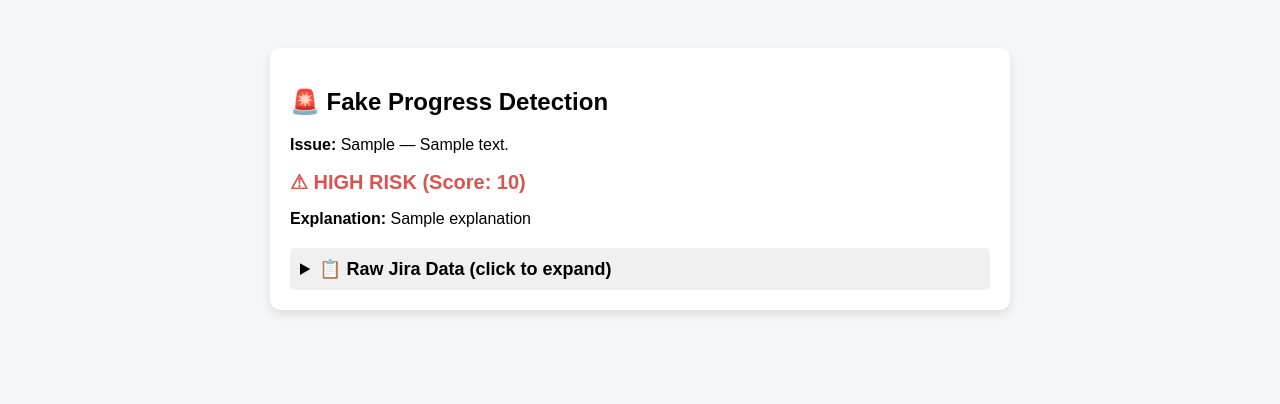
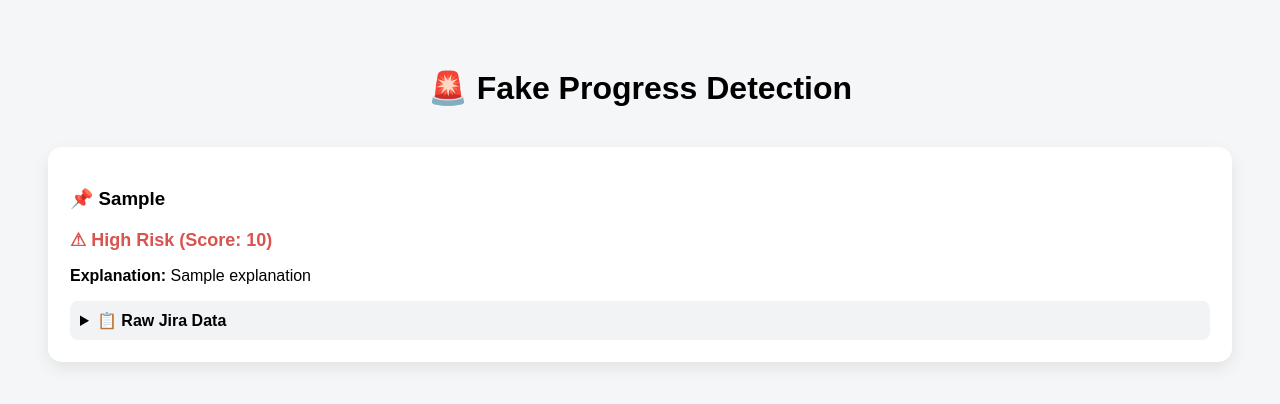
Before and after one commit to JessWagner805/SheInnovates2026, a Flask app: template templates/index.html in a window 1280 px wide. Shown: the top 404 px of the page. Run offline with Flask 3, Linux system fonts and the light colour scheme; the template is opened without the code that fills it: most values are stand-ins (such as "Sample title", 1, 10 or a date in 2020).

Commit message:
edit formatting

```diff
--- a/app.py
+++ b/app.py
@@ -1,19 +1,23 @@
 from flask import Flask, render_template
-from MockJira import jira_issue
+from MockJira import jira_issues
 from PromptAPI import analyze_issue
 
-app = Flask(__name__)
+app = Flask(__name__)   # ← MUST be before @app.route
+
 
 @app.route("/")
 def index():
-    issue = jira_issue()
-    analysis = analyze_issue(issue)
+    issues = jira_issues()
 
-    return render_template(
-        "index.html",
-        issue=issue,
-        analysis=analysis
-    )
+    items = []
+    for issue in issues:
+        items.append({
+            "issue": issue,
+            "analysis": analyze_issue(issue)
+        })
+
+    return render_template("index.html", items=items)
+
 
 if __name__ == "__main__":
     app.run(debug=True)
--- a/templates/index.html
+++ b/templates/index.html
@@ -1,82 +1,159 @@
 <!DOCTYPE html>
-<html>
+<html lang="en">
 <head>
+    <meta charset="UTF-8">
     <title>Fake Progress Detector</title>
+
     <style>
         body {
             font-family: Arial, sans-serif;
             background: #f4f6f8;
             padding: 40px;
         }
+
+        h1 {
+            text-align: center;
+            margin-bottom: 40px;
+        }
+
+        .grid {
+            display: grid;
+            grid-template-columns: repeat(auto-fit, minmax(360px, 1fr));
+            gap: 24px;
+        }
+
         .card {
             background: white;
-            padding: 20px;
-            border-radius: 10px;
-            max-width: 700px;
-            margin: auto;
-            box-shadow: 0 4px 10px rgba(0,0,0,0.1);
+            padding: 22px;
+            border-radius: 14px;
+            box-shadow: 0 6px 16px rgba(0,0,0,0.08);
+            transition: transform 0.15s ease, box-shadow 0.15s ease;
         }
+
+        .card:hover {
+            transform: translateY(-3px);
+            box-shadow: 0 10px 22px rgba(0,0,0,0.12);
+        }
+
         .risk {
-            font-size: 20px;
+            font-size: 18px;
             font-weight: bold;
+            margin: 10px 0;
+        }
+
+        .risk.high {
             color: #d9534f;
         }
-        pre {
-            background: #eee;
-            padding: 10px;
-            border-radius: 5px;
-            overflow-x: auto;
+
+        .risk.low {
+            color: #2e8b57;
         }
+
         details {
-            margin-top: 20px;
-            cursor: pointer;
+            margin-top: 16px;
         }
+
         summary {
             font-weight: bold;
-            font-size: 18px;
+            font-size: 16px;
             padding: 10px;
-            background: #f0f0f0;
-            border-radius: 5px;
+            background: #f1f3f5;
+            border-radius: 8px;
+            cursor: pointer;
             user-select: none;
         }
+
         summary:hover {
-            background: #e0e0e0;
+            background: #e6e8eb;
+        }
+
+        .jira-table {
+            width: 100%;
+            border-collapse: collapse;
+            margin-top: 12px;
+            font-size: 14px;
+        }
+
+        .jira-table td {
+            padding: 8px;
+            border-bottom: 1px solid #eee;
+            vertical-align: top;
+        }
+
+        .jira-table td.label {
+            font-weight: bold;
+            color: #555;
+            width: 40%;
+        }
+
+        .status-list {
+            list-style: none;
+            padding-left: 0;
+            margin: 0;
+        }
+
+        .status-list li {
+            padding: 4px 0;
         }
     </style>
 </head>
+
 <body>
 
+<h1>🚨 Fake Progress Detection</h1>
+
+<div class="grid">
+{% for item in items %}
     <div class="card">
-    <h2>🚨 Fake Progress Detection</h2>
+        <h3>📌 {{ item.issue.issue_key }}</h3>
 
-    <p><strong>Issue:</strong> {{ issue.issue_key }} — {{ issue.summary }}</p>
-
-    <div class="risk">
-        {% if analysis.fake_progress %}
-            ⚠ HIGH RISK (Score: {{ analysis.risk_score }})
+        <div class="risk {% if item.analysis.fake_progress %}high{% else %}low{% endif %}">
+            {% if item.analysis.fake_progress %}
+                ⚠ High Risk (Score: {{ item.analysis.risk_score }})
             {% else %}
-            ✅ LOW RISK (Score: {{ analysis.risk_score }})
+                ✅ Low Risk (Score: {{ item.analysis.risk_score }})
             {% endif %}
         </div>
 
-    <p><strong>Explanation:</strong> {{ analysis.explanation }}</p>
+        <p><strong>Explanation:</strong> {{ item.analysis.explanation }}</p>
 
         <details>
-        <summary>📋 Raw Jira Data (click to expand)</summary>
-        <table style="width:100%; border-collapse: collapse;">
-            {% for key, value in issue.items() %}
+            <summary>📋 Raw Jira Data</summary>
+
+            <table class="jira-table">
                 <tr>
-                <td style="font-weight:bold; padding:6px; border-bottom:1px solid #ddd;">
-                    {{ key.replace('_', ' ').title() }}
-                </td>
-                <td style="padding:6px; border-bottom:1px solid #ddd;">
-                    {{ value }}
+                    <td class="label">Story Points</td>
+                    <td>{{ item.issue.story_points }}</td>
+                </tr>
+                <tr>
+                    <td class="label">Days in Progress</td>
+                    <td>
+                        {{ item.issue.actual_days_in_progress }}
+                        (team avg: {{ item.issue.team_avg_days }})
                     </td>
                 </tr>
+                <tr>
+                    <td class="label">Times Reopened</td>
+                    <td>{{ item.issue.times_reopened }}</td>
+                </tr>
+                <tr>
+                    <td class="label">Comments</td>
+                    <td>{{ item.issue.comments_count }}</td>
+                </tr>
+                <tr>
+                    <td class="label">Status History</td>
+                    <td>
+                        <ul class="status-list">
+                            {% for status, date in item.issue.status_history %}
+                                <li>• <strong>{{ status }}</strong> — {{ date }}</li>
                             {% endfor %}
+                        </ul>
+                    </td>
+                </tr>
             </table>
-
         </details>
+    </div>
+{% endfor %}
 </div>
 
 </body>
```
Also changed, not shown: MockJira.py (+31 -36 lines). Lines whose indentation alone changed are shown as unchanged.
